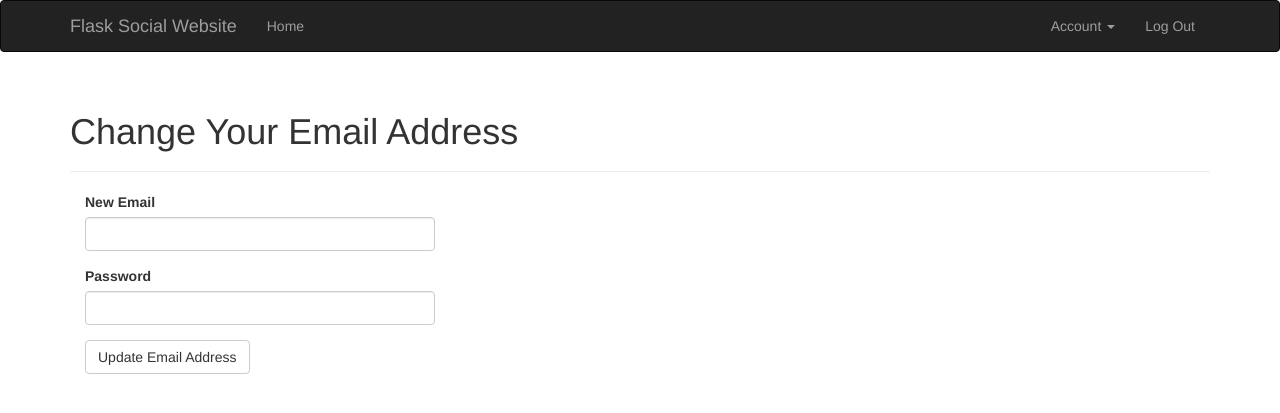
After one commit to ramonfrombr/flask-social-website, a Flask app: page /auth/change_email in a window 1280 px wide. The commit adds this page. Shown: the top 413 px of the page. Run offline with Flask 3, Linux system fonts and the light colour scheme; a user stored in the database is signed in; tables that the repository leaves empty hold one stand-in row (values such as "Sample post"); some libraries are stand-ins or nearby versions.

```diff
--- a/app/auth/forms.py
+++ b/app/auth/forms.py
@@ -59,3 +59,14 @@ class PasswordResetForm(FlaskForm):
                            DataRequired(), EqualTo('password2', message='Passwords must match')])
   password2 = PasswordField('Confirm password', validators=[DataRequired()])
   submit = SubmitField('Reset Password')
+
+
+class ChangeEmailForm(FlaskForm):
+  email = StringField('New Email', validators=[
+                      DataRequired(), Length(1, 64), Email()])
+  password = PasswordField('Password', validators=[DataRequired()])
+  submit = SubmitField('Update Email Address')
+
+  def validate_email(self, field):
+    if User.query.filter_by(email=field.data.lower()).first():
+      raise ValidationError('Email already registered.')
--- a/app/auth/views.py
+++ b/app/auth/views.py
@@ -1,6 +1,6 @@
 from flask import render_template, request, url_for, redirect, flash
 from . import auth
-from .forms import ChangePasswordForm, LoginForm, PasswordResetForm, PasswordResetRequestForm, RegisterForm
+from .forms import ChangeEmailForm, ChangePasswordForm, LoginForm, PasswordResetForm, PasswordResetRequestForm, RegisterForm
 from ..models import User
 from flask_login import login_user, logout_user, login_required, current_user
 from .. import db
@@ -132,3 +132,31 @@ def password_reset(token):
     else:
       return redirect(url_for('main.index'))
   return render_template('auth/reset_password.html', form=form)
+
+
+@auth.route('/change_email', methods=['GET', 'POST'])
+@login_required
+def change_email_request():
+  form = ChangeEmailForm()
+  if form.validate_on_submit():
+    if current_user.verify_password(form.password.data):
+      new_email = form.email.data.lower()
+      token = current_user.generate_email_change_token(new_email)
+      send_email(new_email, 'Confirm your email address',
+                 'auth/email/change_email', user=current_user, token=token)
+      flash('An email with instructions to confirm your new email address had been sent to you.')
+      return redirect(url_for('main.index'))
+    else:
+      flash('Invalid email or password.')
+  return render_template('auth/change_email.html', form=form)
+
+
+@auth.route('/change_email/<token>')
+@login_required
+def change_email(token):
+  if current_user.change_email(token):
+    db.session.commit()
+    flash('Your email address has been updated.')
+  else:
+    flash('Invalid request.')
+  return redirect(url_for('main.index'))
--- /dev/null
+++ b/app/templates/auth/change_email.html
@@ -0,0 +1,11 @@
+{% extends "base.html" %}
+{% import "bootstrap/wtf.html" as wtf %}
+
+{% block title %}Flask Social Website - Change Email Address{% endblock %}
+
+{% block page_content %}
+  <div class="page-header">
+    <h1>Change Your Email Address</h1>
+  </div>
+  <div class="col-md-4">{{ wtf.quick_form(form) }}</div>
+{% endblock %}
--- a/app/templates/base.html
+++ b/app/templates/base.html
@@ -54,6 +54,11 @@
                     >Change Password</a
                   >
                 </li>
+                <li>
+                  <a href="{{ url_for('auth.change_email_request') }}"
+                    >Change Email</a
+                  >
+                </li>
               </ul>
             </li>
             <li><a href="{{ url_for('auth.logout') }}">Log Out</a></li>
```
Also changed, not shown: app/models.py (+24 -0 lines), app/templates/auth/email/change_email.html (added, +14 -0 lines), app/templates/auth/email/change_email.txt (added, +11 -0 lines).
